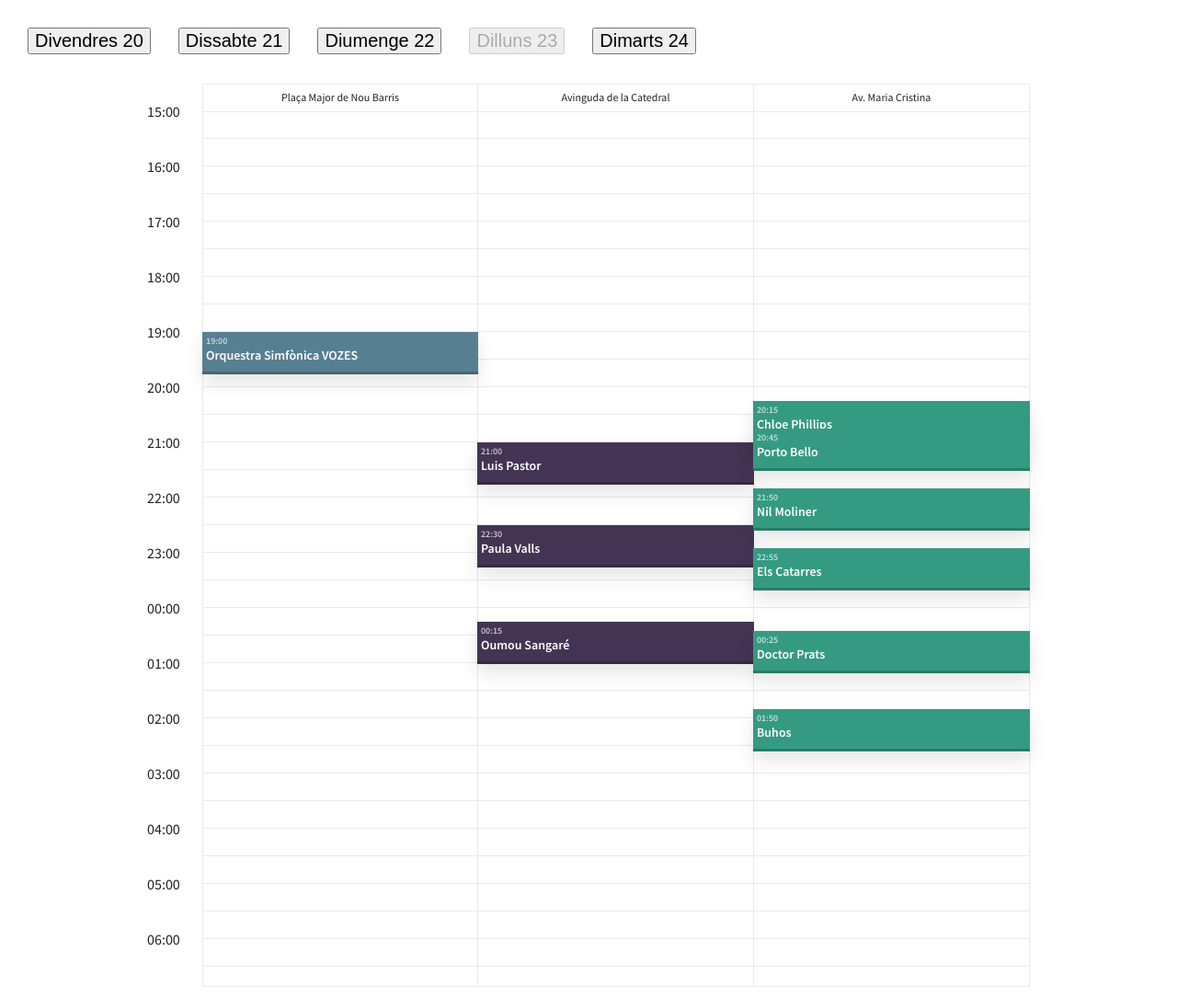
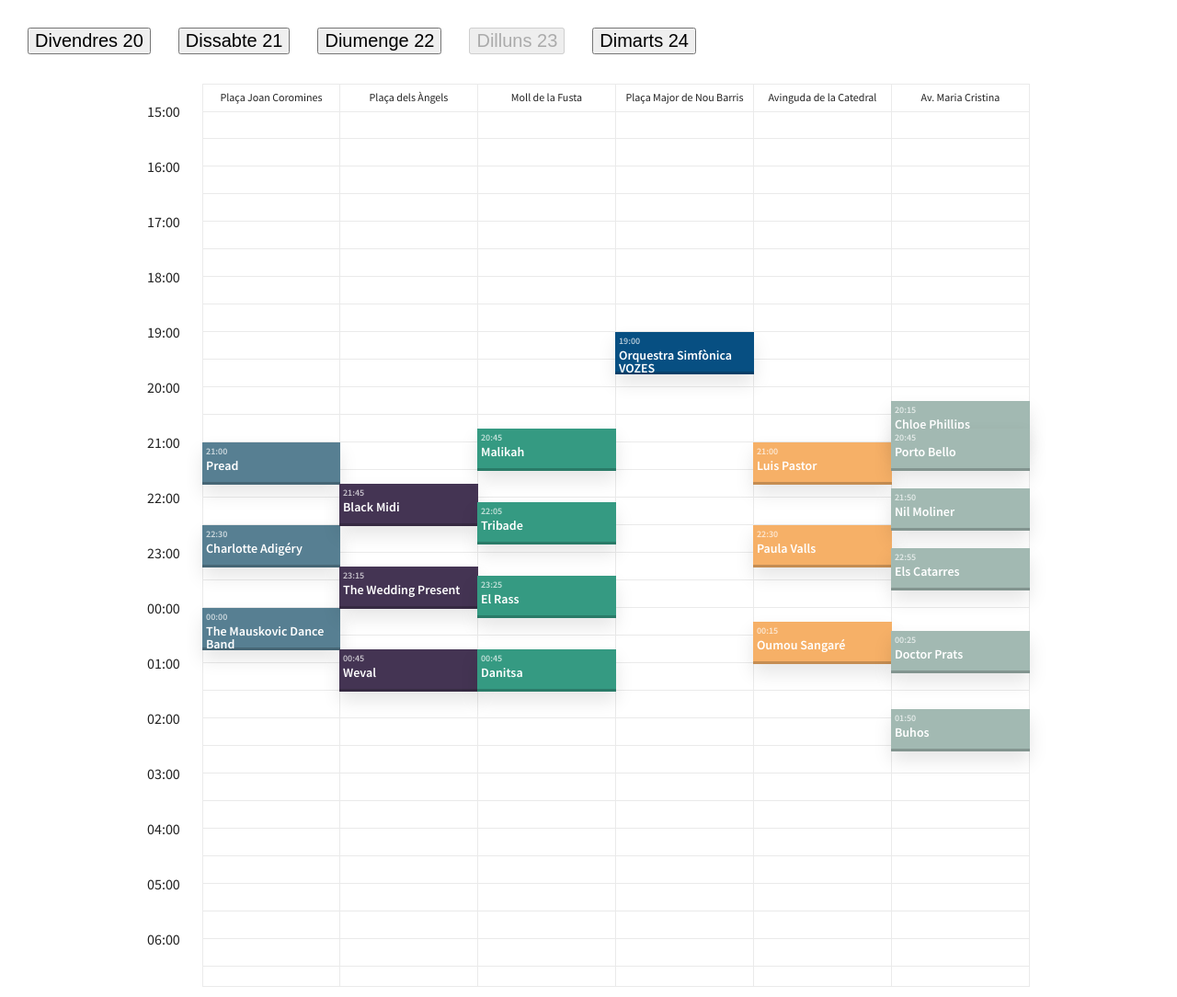
Before and after one commit to rogribas/concerts-scheduler, a plain HTML site: page docs/index3.html in a window 1280 px wide. Shown: the whole page at 92% size. Drawn offline with Linux system fonts and the light colour scheme.

Commit message:
Update 2019 (III)

```diff
--- a/docs/index3.html
+++ b/docs/index3.html
@@ -12,7 +12,7 @@
 
 	<style>
 		.cd-schedule .events li.events-group {
-			width: calc(100% /3)
+			width: calc(100% /6)
 		}
 	</style>
 </head>
@@ -64,8 +64,66 @@
 
 
 <li class="events-group">
+   <div class="top-info"><span>Plaça Joan Coromines</span></div>
+   <ul><li class="single-event" data-start="21:00" data-end="21:45"  data-content="event-63" data-event="event-1">
+        <a href="#0">
+            <em class="event-name">Pread</em>
+        </a>
+    </li> <li class="single-event" data-start="22:30" data-end="23:15"  data-content="event-64" data-event="event-1">
+        <a href="#0">
+            <em class="event-name">Charlotte Adigéry</em>
+        </a>
+    </li> <li class="single-event" data-start="00:00" data-end="00:45"  data-content="event-65" data-event="event-1">
+        <a href="#0">
+            <em class="event-name">The Mauskovic Dance Band</em>
+        </a>
+    </li></ul>
+</li>
+
+
+<li class="events-group">
+   <div class="top-info"><span>Plaça dels Àngels</span></div>
+   <ul><li class="single-event" data-start="21:45" data-end="22:30"  data-content="event-66" data-event="event-2">
+        <a href="#0">
+            <em class="event-name">Black Midi</em>
+        </a>
+    </li> <li class="single-event" data-start="23:15" data-end="00:00"  data-content="event-67" data-event="event-2">
+        <a href="#0">
+            <em class="event-name">The Wedding Present</em>
+        </a>
+    </li> <li class="single-event" data-start="00:45" data-end="01:30"  data-content="event-68" data-event="event-2">
+        <a href="#0">
+            <em class="event-name">Weval</em>
+        </a>
+    </li></ul>
+</li>
+
+
+<li class="events-group">
+   <div class="top-info"><span>Moll de la Fusta</span></div>
+   <ul><li class="single-event" data-start="20:45" data-end="21:30"  data-content="event-69" data-event="event-3">
+        <a href="#0">
+            <em class="event-name">Malikah</em>
+        </a>
+    </li> <li class="single-event" data-start="22:05" data-end="22:50"  data-content="event-70" data-event="event-3">
+        <a href="#0">
+            <em class="event-name">Tribade</em>
+        </a>
+    </li> <li class="single-event" data-start="23:25" data-end="00:10"  data-content="event-71" data-event="event-3">
+        <a href="#0">
+            <em class="event-name">El Rass</em>
+        </a>
+    </li> <li class="single-event" data-start="00:45" data-end="01:30"  data-content="event-72" data-event="event-3">
+        <a href="#0">
+            <em class="event-name">Danitsa</em>
+        </a>
+    </li></ul>
+</li>
+
+
+<li class="events-group">
    <div class="top-info"><span>Plaça Major de Nou Barris</span></div>
-   <ul><li class="single-event" data-start="19:00" data-end="19:45"  data-content="event-63" data-event="event-1">
+   <ul><li class="single-event" data-start="19:00" data-end="19:45"  data-content="event-73" data-event="event-4">
         <a href="#0">
             <em class="event-name">Orquestra Simfònica VOZES</em>
         </a>
@@ -75,15 +133,15 @@
 
 <li class="events-group">
    <div class="top-info"><span>Avinguda de la Catedral</span></div>
-   <ul><li class="single-event" data-start="21:00" data-end="21:45"  data-content="event-64" data-event="event-2">
+   <ul><li class="single-event" data-start="21:00" data-end="21:45"  data-content="event-74" data-event="event-5">
         <a href="#0">
             <em class="event-name">Luis Pastor</em>
         </a>
-    </li> <li class="single-event" data-start="22:30" data-end="23:15"  data-content="event-65" data-event="event-2">
+    </li> <li class="single-event" data-start="22:30" data-end="23:15"  data-content="event-75" data-event="event-5">
         <a href="#0">
             <em class="event-name">Paula Valls</em>
         </a>
-    </li> <li class="single-event" data-start="00:15" data-end="01:00"  data-content="event-66" data-event="event-2">
+    </li> <li class="single-event" data-start="00:15" data-end="01:00"  data-content="event-76" data-event="event-5">
         <a href="#0">
             <em class="event-name">Oumou Sangaré</em>
         </a>
@@ -93,27 +151,27 @@
 
 <li class="events-group">
    <div class="top-info"><span>Av. Maria Cristina</span></div>
-   <ul><li class="single-event" data-start="20:15" data-end="21:00"  data-content="event-67" data-event="event-3">
+   <ul><li class="single-event" data-start="20:15" data-end="21:00"  data-content="event-77" data-event="event-6">
         <a href="#0">
             <em class="event-name">Chloe Phillips</em>
         </a>
-    </li> <li class="single-event" data-start="20:45" data-end="21:30"  data-content="event-68" data-event="event-3">
+    </li> <li class="single-event" data-start="20:45" data-end="21:30"  data-content="event-78" data-event="event-6">
         <a href="#0">
             <em class="event-name">Porto Bello</em>
         </a>
-    </li> <li class="single-event" data-start="21:50" data-end="22:35"  data-content="event-69" data-event="event-3">
+    </li> <li class="single-event" data-start="21:50" data-end="22:35"  data-content="event-79" data-event="event-6">
         <a href="#0">
             <em class="event-name">Nil Moliner</em>
         </a>
-    </li> <li class="single-event" data-start="22:55" data-end="23:40"  data-content="event-70" data-event="event-3">
+    </li> <li class="single-event" data-start="22:55" data-end="23:40"  data-content="event-80" data-event="event-6">
         <a href="#0">
             <em class="event-name">Els Catarres</em>
         </a>
-    </li> <li class="single-event" data-start="00:25" data-end="01:10"  data-content="event-71" data-event="event-3">
+    </li> <li class="single-event" data-start="00:25" data-end="01:10"  data-content="event-81" data-event="event-6">
         <a href="#0">
             <em class="event-name">Doctor Prats</em>
         </a>
-    </li> <li class="single-event" data-start="01:50" data-end="02:35"  data-content="event-72" data-event="event-3">
+    </li> <li class="single-event" data-start="01:50" data-end="02:35"  data-content="event-82" data-event="event-6">
         <a href="#0">
             <em class="event-name">Buhos</em>
         </a>
```
Also changed, not shown: docs/index4.html (+3 -61 lines), 1 other file.
